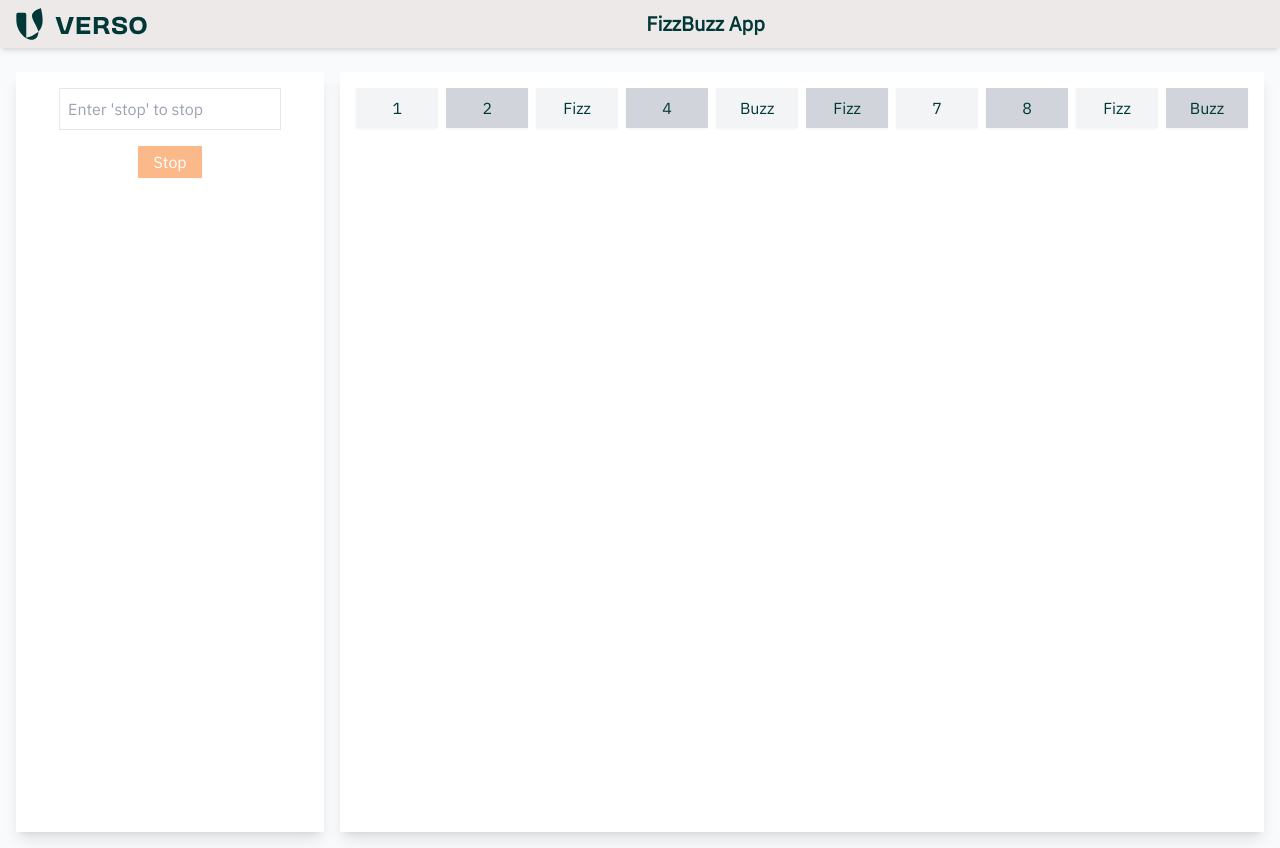
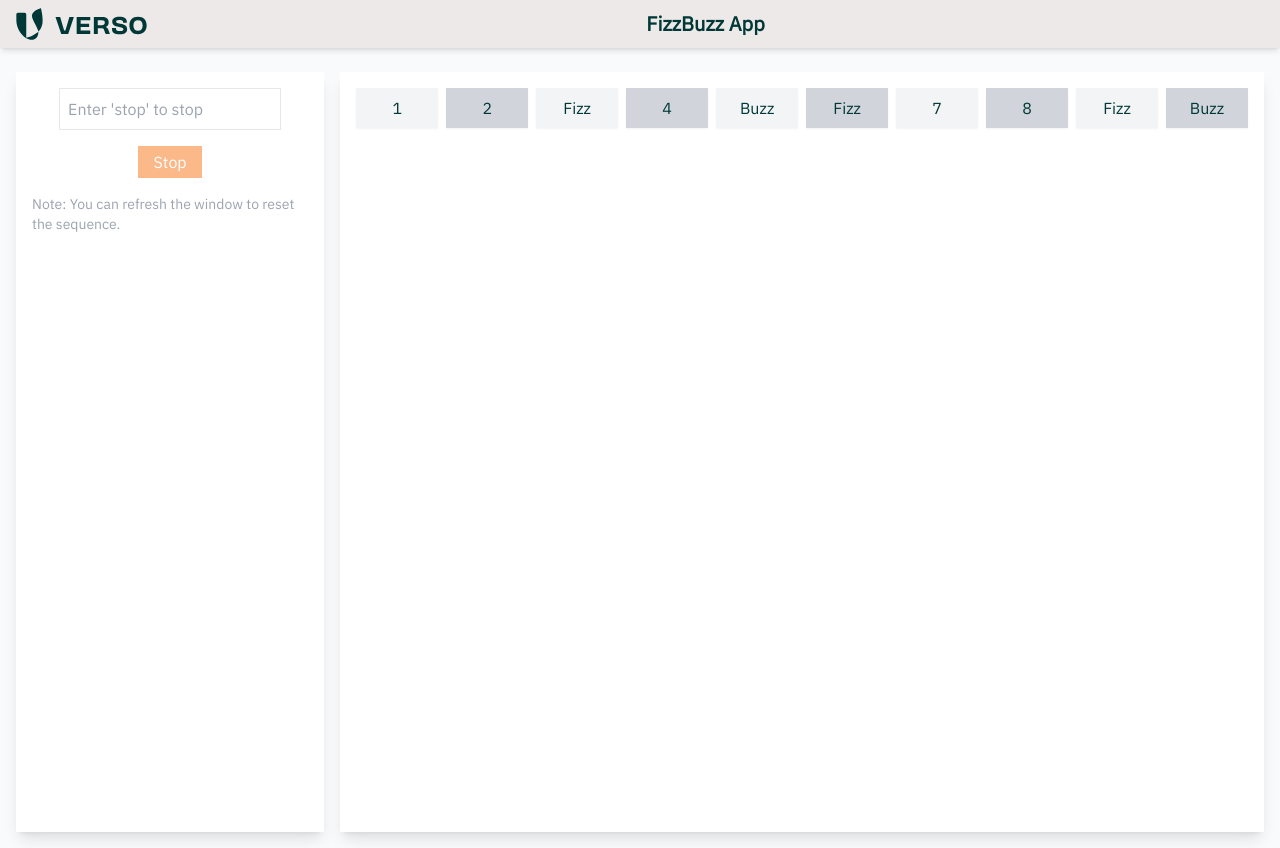
Before and after one commit to dnyaneshwargiri/VERSO-GmbH, an Angular app: page / in a window 1280 px wide. Built offline with nearby package versions, Linux system fonts and the light colour scheme.

Commit message:
doc(fizz-buzz-app) added note text

```diff
--- a/src/app/components/sequenceControls/sequenceControls.component.html
+++ b/src/app/components/sequenceControls/sequenceControls.component.html
@@ -26,4 +26,7 @@
       Stop
     </button>
   </div>
+  <p class="mt-4 text-sm text-gray-400">
+    Note: You can refresh the window to reset the sequence.
+  </p>
 </form>
```
Also changed, not shown: 1 other file (tests, documents, lock files or other folders).
